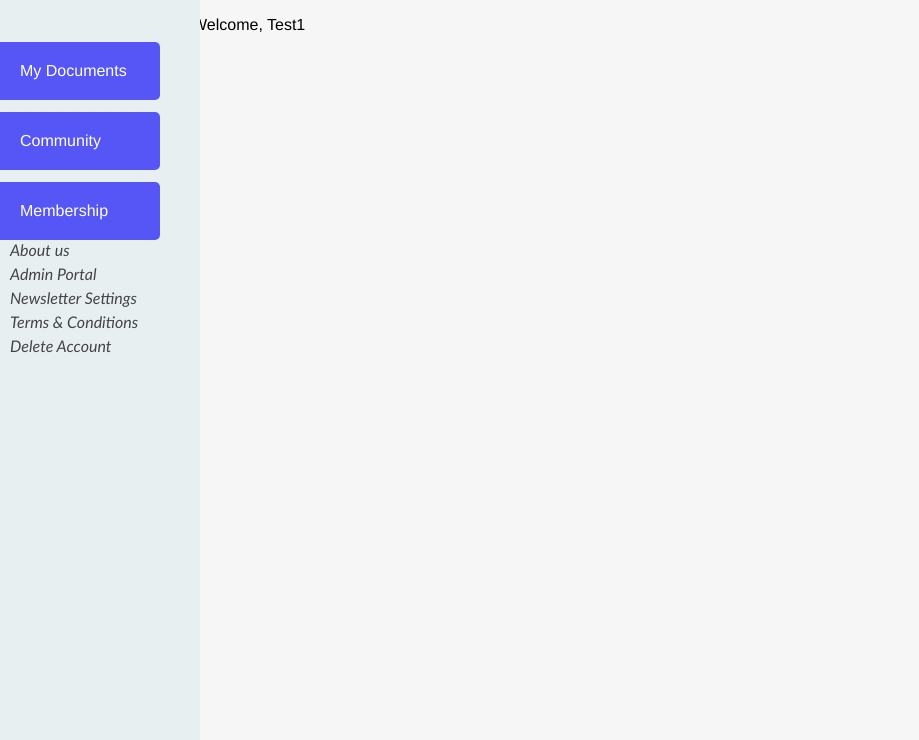
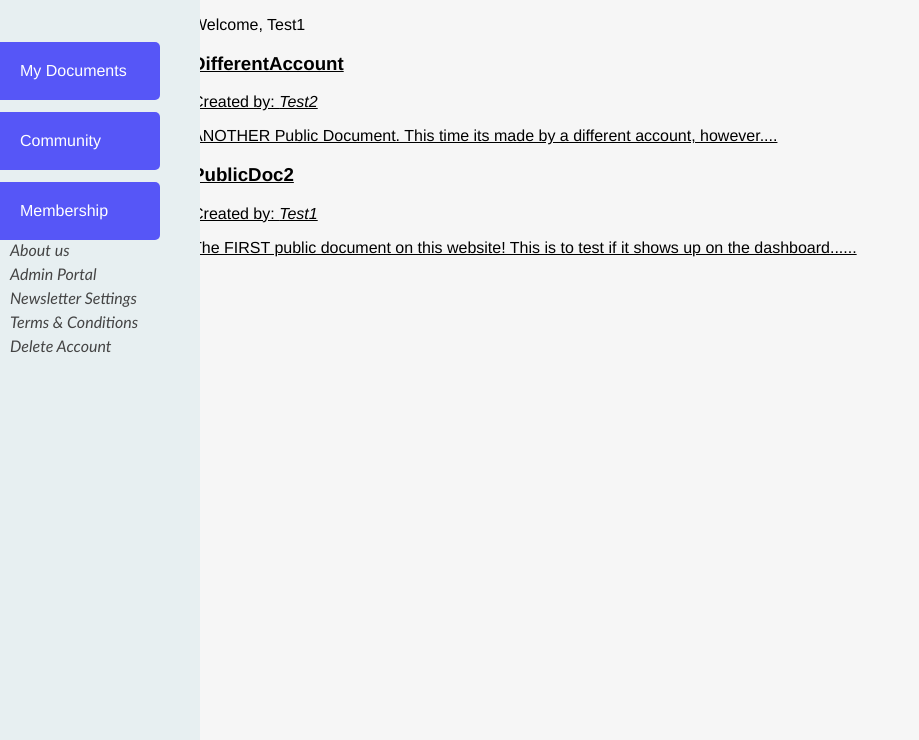
Before and after one commit to silas-hw/A2-Unit-5-Project, a Flask app: page /dashboard/ in a window 1280 px wide. Shown: the part 60-800 px from the top of the page, without its empty margins (0-919 px from the left). Run offline with Flask 2, Linux system fonts and the light colour scheme; a user stored in the database is signed in; data comes from the database, SQL or seed files in the repository.

Commit message:
Show recent public documents on dashboard

```diff
--- a/flaskr/decorators/decorators.py
+++ b/flaskr/decorators/decorators.py
@@ -6,10 +6,10 @@ def check_loggedin(func):
     This can be used to 'wrap' any route in the website to ensure only logged in users can access it
     '''
     @functools.wraps(func)
-    def wrapper():
+    def wrapper(*args, **kwargs):
         if 'loggedin' not in session:
             return redirect(url_for('main.home'))
-        return func()
+        return func(*args, **kwargs)
     return wrapper
 
 def check_loggedout(func):
@@ -17,8 +17,8 @@ def check_loggedout(func):
     This can be used to 'wrap' any route in the website to ensure only logged in users can access it
     '''
     @functools.wraps(func)
-    def wrapper():
+    def wrapper(*args, **kwargs):
         if 'loggedin' in session:
             return redirect(url_for('main.dashboard'))
-        return func()
+        return func(*args, **kwargs)
     return wrapper
--- a/flaskr/documents.py
+++ b/flaskr/documents.py
@@ -33,7 +33,7 @@ def my_documents():
 
 @bp.route('/document/view/<document_id>/', methods=['GET', 'POST'])
 @check_loggedin
-def document_view(document_id, page_id=None):
+def document_view(document_id):
     '''
     Provides the user with a view of all of the pages stored within a document
     '''
--- a/flaskr/main.py
+++ b/flaskr/main.py
@@ -33,4 +33,20 @@ def dashboard():
     '''
     returns the dashboard to users who are logged in and redirects not logged in users to the homepage
     '''
-    return render_template('dashboard.html', session=session)
+
+    db_conn = sqlite3.connect('./db/prototype.db')
+    cursor = db_conn.execute('SELECT DocumentName, Description, AccountID, DocumentID FROM LoreDocument WHERE Public=1 ORDER BY DocumentID DESC LIMIT 20')
+    res = cursor.fetchall()
+    recent_docs=[]
+    for doc in res:
+        cursor = db_conn.execute('SELECT Username FROM User WHERE AccountID=?', (doc[2],))
+        username = cursor.fetchone()[0]
+
+        recent_docs.append({
+            'username':username,
+            'title':doc[0],
+            'description':doc[1],
+            'document_id':doc[3]
+        })
+
+    return render_template('dashboard.html', session=session, recent_docs=recent_docs)
--- a/flaskr/templates/dashboard.html
+++ b/flaskr/templates/dashboard.html
@@ -3,4 +3,14 @@
 
 {% block content %}
 <p>Welcome, {{ session['username'] }}</p>
+
+{% for doc in recent_docs %}
+
+<a href="{{ url_for('documents.document_view', document_id=doc['document_id']) }}">
+    <h3>{{ doc['title'] }}</h3>
+    <p>Created by: <i>{{ doc['username'] }}</i></p>
+    <p>{{ doc['description'][0:128] }}...</p>
+</a>
+
+{% endfor %}
 {% endblock %}
```
